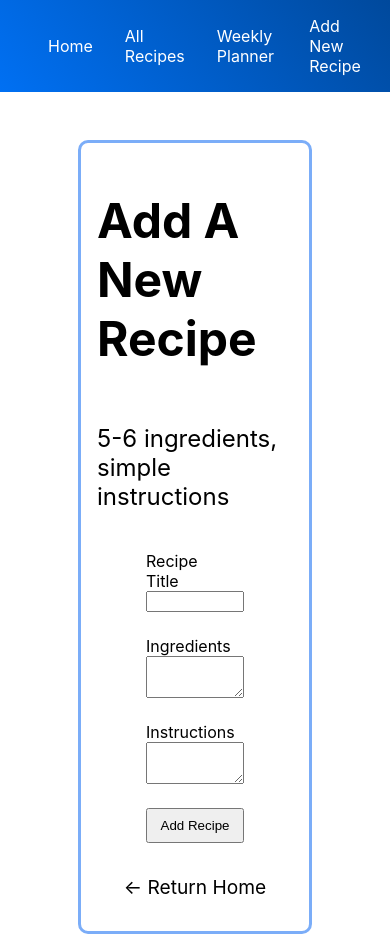
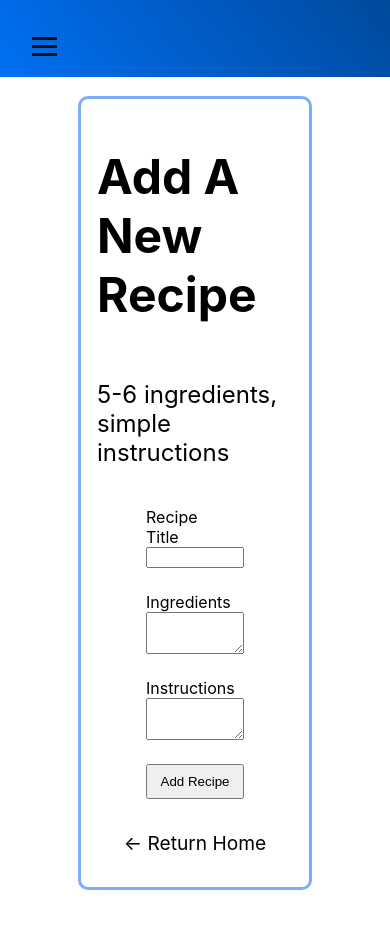
Before and after one commit to kristencoy/meal-planner, a Next.js app: page /add-new-recipe in a window 390 px wide. After the commit the page ends 906 px from the top, so only its background shows below. Built offline with nearby package versions, Linux system fonts and the light colour scheme.

Commit message:
Added responsive hamburger menu for smaller screens and mobile

```diff
--- a/components/Navbar.js
+++ b/components/Navbar.js
@@ -1,7 +1,14 @@
 import Link from "next/link";
 import styles from "../styles/Navbar.module.css";
+import { useState } from "react";
 
 export default function Navbar() {
+  const [mobileNavOpen, setMobileNavOpen] = useState(false);
+
+  const toggleMobileNav = () => {
+    setMobileNavOpen(!mobileNavOpen);
+  };
+
   function LinkAnchor({ href, children }) {
     return (
       <Link href={href}>
@@ -12,11 +19,33 @@ export default function Navbar() {
 
   return (
     <>
-      <nav className={styles.nav}>
-        <LinkAnchor href="/">Home</LinkAnchor>
-        <LinkAnchor href="/all-recipes">All Recipes</LinkAnchor>
-        <LinkAnchor href="/random">Weekly Planner</LinkAnchor>
-        <LinkAnchor href="/add-new-recipe">Add New Recipe</LinkAnchor>
+      <nav className={styles.navMain}>
+        <div
+          className={`${
+            mobileNavOpen ? styles.hamburgerOpen : styles.hamburger
+          }`}
+          onClick={toggleMobileNav}
+        >
+          <span className={styles.bar}></span>
+          <span className={styles.bar}></span>
+          <span className={styles.bar}></span>
+        </div>
+        <ul
+          className={`${mobileNavOpen ? styles.navMenuMobile : styles.navMenu}`}
+        >
+          <li className={styles.navItem}>
+            <LinkAnchor href="/">Home</LinkAnchor>
+          </li>
+          <li className={styles.navItem}>
+            <LinkAnchor href="/all-recipes">All Recipes</LinkAnchor>
+          </li>
+          <li className={styles.navItem}>
+            <LinkAnchor href="/random">Weekly Planner</LinkAnchor>
+          </li>
+          <li className={styles.navItem}>
+            <LinkAnchor href="/add-new-recipe">Add New Recipe</LinkAnchor>
+          </li>
+        </ul>
       </nav>
     </>
   );
--- a/pages/random.js
+++ b/pages/random.js
@@ -17,6 +17,7 @@ export default function RandomPage(props) {
   return (
     <>
       <Navbar />
+      <div className={styles.randContent}>
         <h1 className={styles.title}>5 Day Meal Planner</h1>
         <div className={styles.container}>
           <div className={styles.grid}>
@@ -51,6 +52,7 @@ export default function RandomPage(props) {
             </div>
           </div>
         </div>
+      </div>
     </>
   );
 }
--- a/styles/Navbar.module.css
+++ b/styles/Navbar.module.css
@@ -1,13 +1,95 @@
-.nav {
+.navMain {
   display: flex;
   align-items: center;
   padding: 1rem;
   background-image: linear-gradient(50deg, #0070f3, #00499c);
   margin-bottom: 2rem;
-  justify-content: flex-end;
+  justify-content: space-between;
+}
+
+.navMenu {
+  display: flex;
+  justify-content: space-between;
+  align-items: center;
+  padding-left: 0;
+}
+
+.navItem {
+  list-style: none;
+  margin-left: 1rem;
 }
 
 .a {
   color: white;
   margin-left: 2rem;
 }
+
+.hamburger {
+  display: none;
+}
+
+.bar {
+  display: block;
+  width: 25px;
+  height: 3px;
+  margin: 5px auto;
+  -webkit-transition: all 0.3s ease-in-out;
+  transition: all 0.3s ease-in-out;
+  background-color: #101010;
+}
+
+@media (max-width: 768px) {
+  .hamburger {
+    display: block;
+    cursor: pointer;
+    padding-top: 1rem;
+    margin-left: 1rem;
+    z-index: 10;
+  }
+
+  .hamburgerOpen .bar:nth-child(2) {
+    opacity: 0;
+  }
+  .hamburgerOpen .bar:nth-child(1) {
+    transform: translateY(8px) rotate(45deg);
+  }
+  .hamburgerOpen .bar:nth-child(3) {
+    transform: translateY(-8px) rotate(-45deg);
+  }
+
+  .navMenu {
+    display: none;
+  }
+
+  .navMain {
+    width: 100%;
+    position: fixed;
+    margin-bottom: 2rem;
+  }
+
+  .navMenuMobile {
+    display: flex;
+    position: fixed;
+    left: 0;
+    top: 3.7rem;
+    width: 100%;
+    flex-direction: column;
+    align-content: left;
+    width: 100%;
+    background-color: white;
+    box-shadow: 0 4px 2px -2px rgba(0, 0, 0, 0.25);
+    transition: all 0.3s;
+  }
+
+  .navItem {
+    margin: 2.5rem 0;
+  }
+
+  .a {
+    color: black;
+    margin-left: none;
+  }
+  .a:hover {
+    color: #00499c;
+  }
+}
--- a/styles/NewRecipe.module.css
+++ b/styles/NewRecipe.module.css
@@ -71,3 +71,9 @@
   align-items: center;
   justify-content: center;
 }
+
+@media (max-width: 768px) {
+  .pageContainer {
+    padding-top: 5rem;
+  }
+}
--- a/styles/RecipeDetail.module.css
+++ b/styles/RecipeDetail.module.css
@@ -22,3 +22,9 @@
   display: inline-block;
   align-items: center;
 }
+
+@media (max-width: 768px) {
+  .container {
+    padding-top: 5rem;
+  }
+}
--- a/styles/Recipes.module.css
+++ b/styles/Recipes.module.css
@@ -1,12 +1,18 @@
 .main {
   /* height: 100vh;
   width: 100%; */
-  padding: 2rem;
+  padding: 4rem;
+}
+
+.headText {
+  display: flex;
+  flex-direction: row;
+  align-content: left;
 }
 
 .title {
   display: inline;
-  margin-left: 4rem;
+  margin-left: 2rem;
 }
 
 .altTitle {
@@ -45,9 +51,29 @@
 .a {
   margin-left: 2rem;
   font-size: 1.2rem;
-  padding: 1rem;
+  padding: 0.5rem;
+  padding-top: 1rem;
+  align-self: center;
 }
 
 .a:hover {
   color: #0563f1;
 }
+
+@media screen and (max-width: 768px) {
+  .headText {
+    flex-direction: column;
+    align-items: flex-start;
+    justify-content: center;
+  }
+
+  .title {
+    margin: none;
+    padding: none;
+  }
+  .a {
+    margin: none;
+    padding: none;
+    align-self: flex-start;
+  }
+}
```
Also changed, not shown: pages/all-recipes.js (+4 -5 lines), styles/RecipeItem.module.css (+7 -2 lines). Lines whose indentation alone changed are shown as unchanged.
